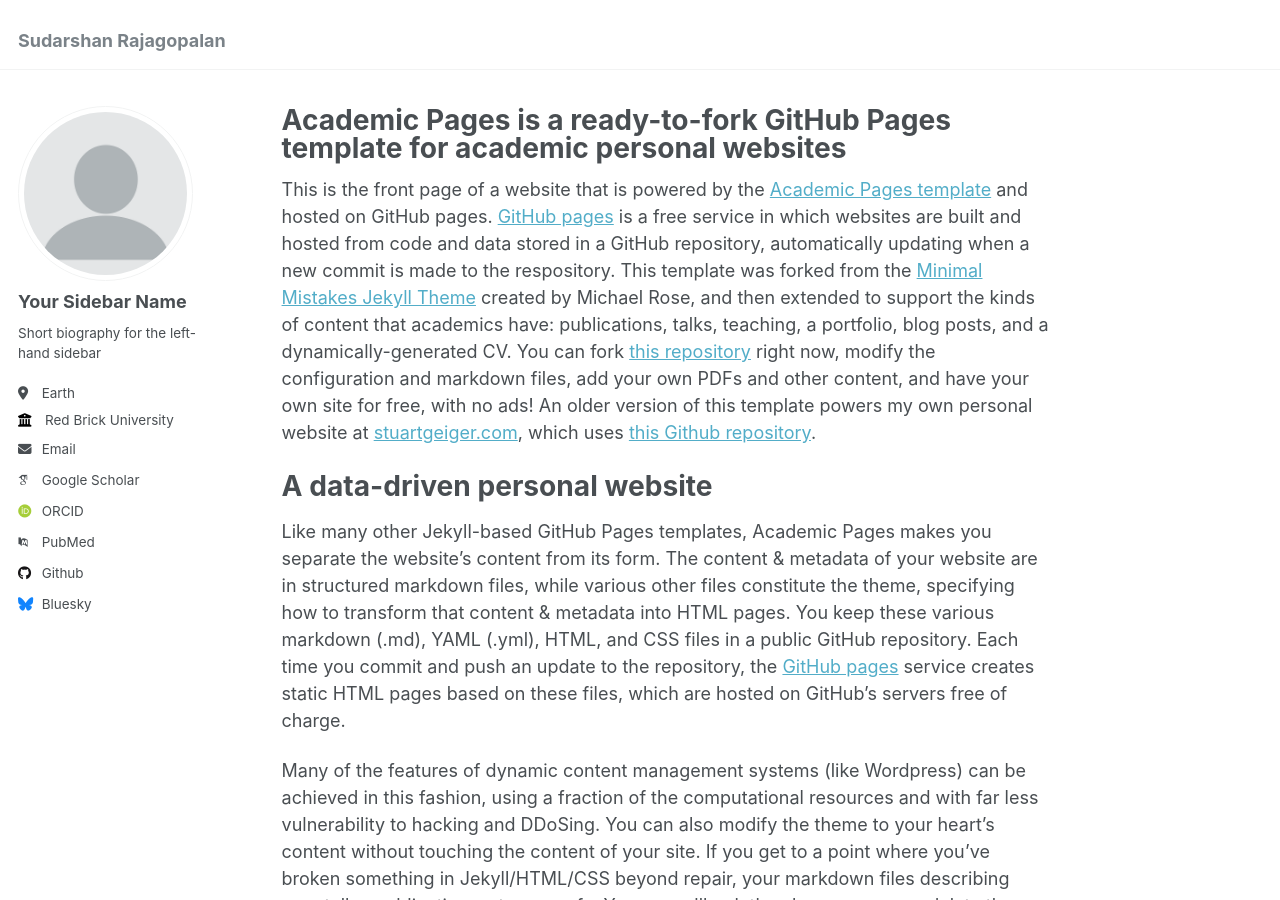
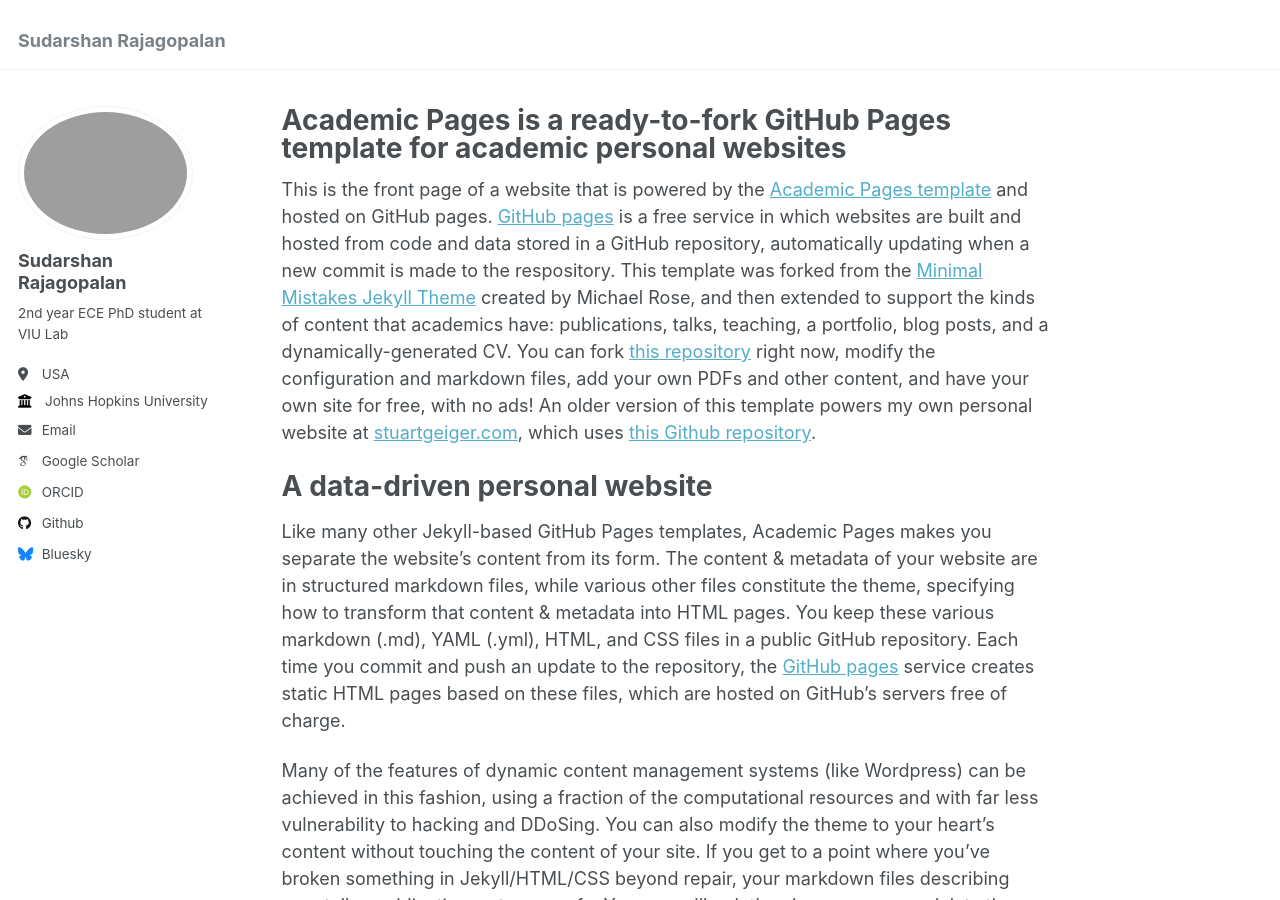
Before and after one commit to sudraj2002/sudraj2002.github.io, a Jekyll site: the page built from _pages/about.md, in a window 1280 px wide and 900 px high. Built offline with Jekyll 4.4.1, drawn with Linux system fonts in a browser that asks for light colours; some web fonts are replaced.

Commit message:
Update _config.yml

```diff
--- a/_config.yml
+++ b/_config.yml
@@ -21,24 +21,23 @@
 #               Additional customization can be done by editing /_includes/author-profile.html
 author:
   # Biographic information
-  avatar           : "profile.png"
-  name             : "Your Sidebar Name"
+  avatar           : "images/3.png"
+  name             : "Sudarshan Rajagopalan"
   pronouns         : # example: "she/her"
-  bio              : "Short biography for the left-hand sidebar"
-  location         : "Earth"
-  employer         : "Red Brick University"
+  bio              : "2nd year ECE PhD student at VIU Lab"
+  location         : "USA"
+  employer         : "Johns Hopkins University"
   uri              : # URL
-  email            : "none@example.org"
+  email            : "sambasa2@jhu.edu"
 
   # Academic websites
   arxiv            : # URL - Update with the correct link to your profile
-  googlescholar    : "https://scholar.google.com/citations?user=PS_CX0AAAAAJ"
+  googlescholar    : "https://scholar.google.com/citations?user=SGty2eUAAAAJ&hl=en"
   impactstory      : # URL
-  orcid            : "http://orcid.org/yourorcidurl"
+  orcid            : "https://orcid.org/my-orcid?orcid=0000-0001-5286-7202"
   semantic         : # URL
-  pubmed           : "https://www.ncbi.nlm.nih.gov/pubmed/?term=john+snow"
+  pubmed           : # "https://www.ncbi.nlm.nih.gov/pubmed/?term=john+snow"
   researchgate     : # URL
-  scopus           : # URL
 
   # Repositories and software development
   bitbucket        : # Username - Update with your username on the site
```
